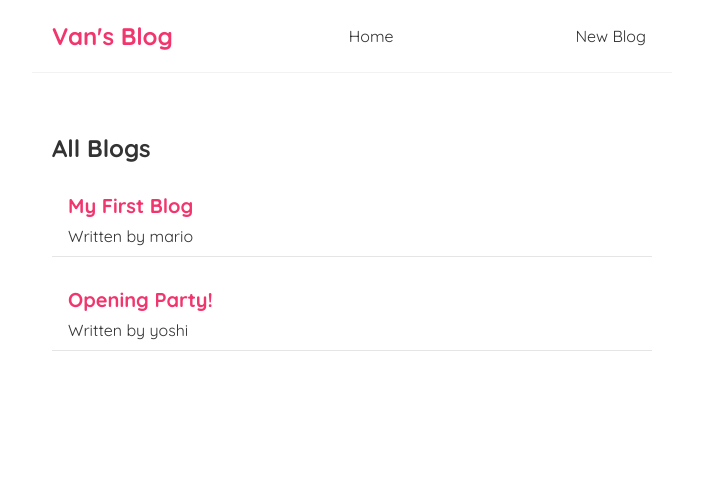
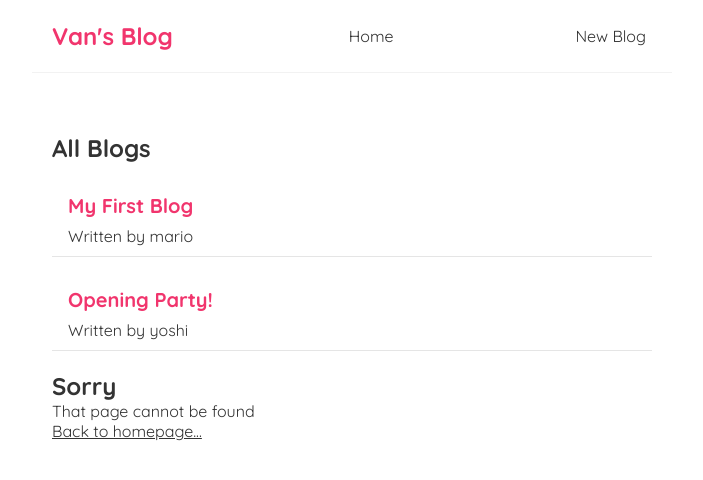
Before and after one commit to vanguyen333/tuhoc, a React (Create React App) app: page / in a window 1280 px wide. Shown: the top 480 px of the page, without its empty margins (288-991 px from the left). Built offline with nearby package versions, Linux system fonts and the light colour scheme; data requests are answered from the project's data file.

Commit message:
#32 - 404 pages

```diff
--- a/src/App.js
+++ b/src/App.js
@@ -8,6 +8,7 @@
 } from "react-router-dom";
 import Create from "./Create";
 import BlogDetails from "./BlogDetails";
+import NotFound from "./NotFound";
 
 function App() {
   return (
@@ -25,6 +26,9 @@
           <Routes>
             <Route path="/blogs/:id" element={<BlogDetails />}></Route>
           </Routes>
+          <Routes>
+            <Route path="*" element={<NotFound />}></Route>
+          </Routes>
         </div>
       </div>
     </Router>
--- /dev/null
+++ b/src/NotFound.js
@@ -0,0 +1,12 @@
+import { Link } from "react-router-dom";
+const NotFound = () => {
+  return (
+    <div className="not-found">
+      <h2>Sorry</h2>
+      <p>That page cannot be found</p>
+      <Link to="/"> Back to homepage...</Link>
+    </div>
+  );
+};
+
+export default NotFound;
```
